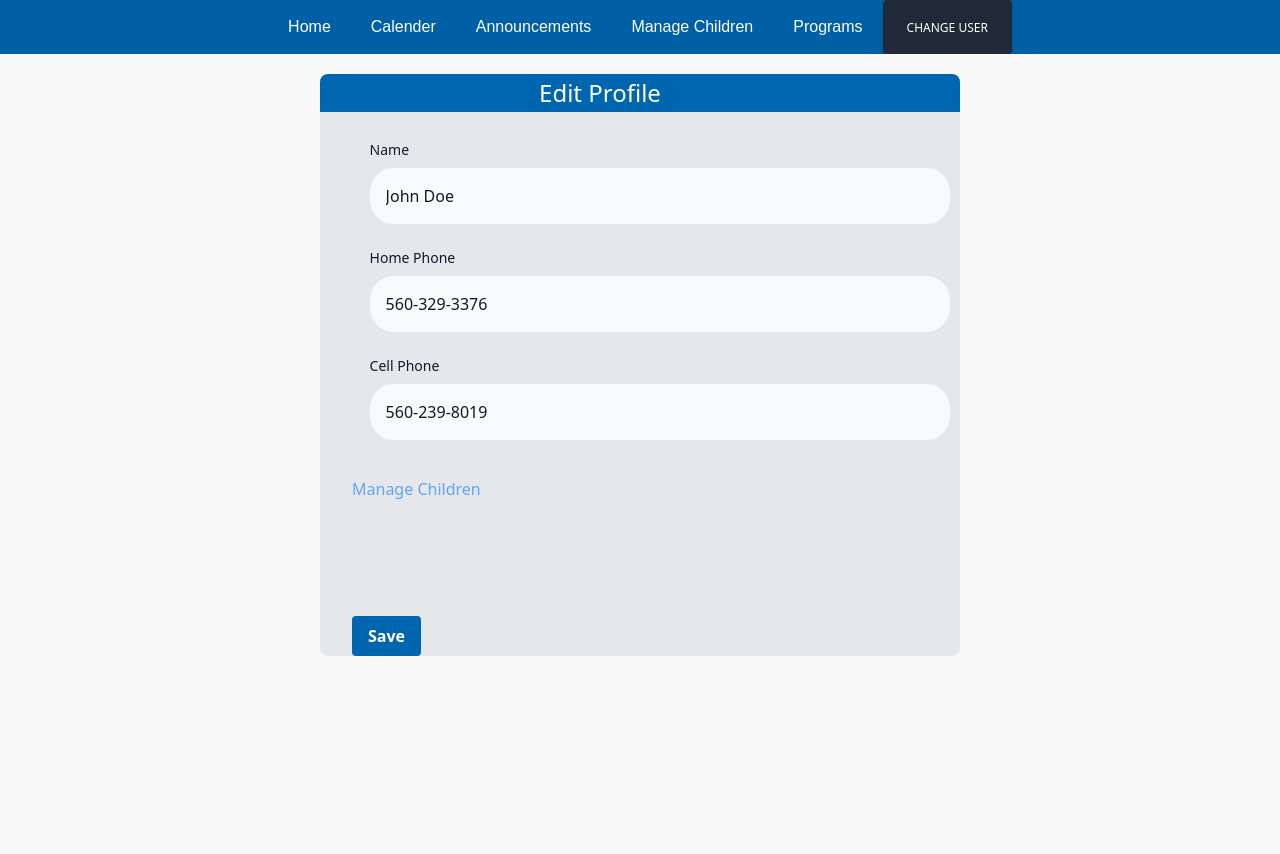
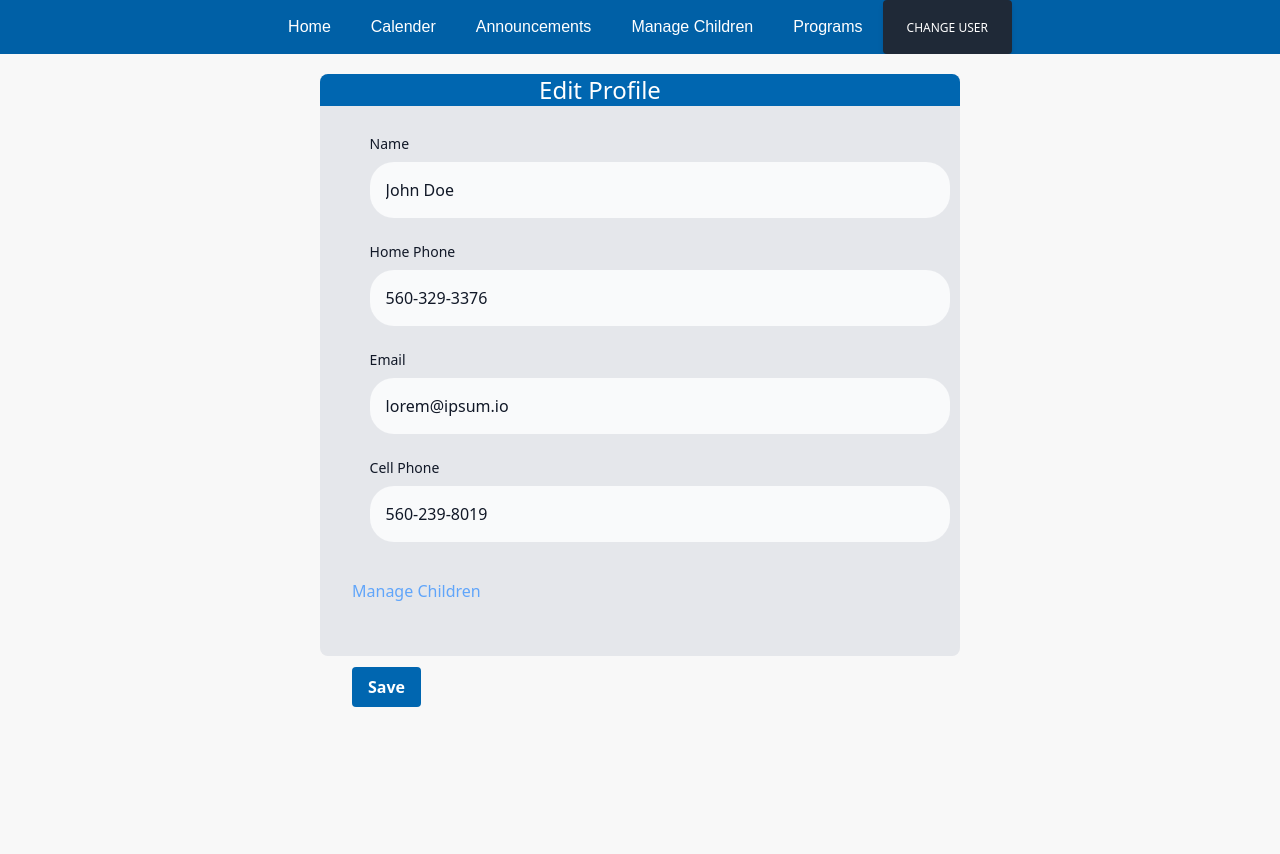
Before and after one commit to jacobef/lec-frontend-drafting, a Django app: page /edit_profile/ in a window 1280 px wide. Run offline with Django 4.2, Linux system fonts and the light colour scheme; some libraries are stand-ins or nearby versions.

Commit message:
added email

```diff
--- a/templates/edit_profile.html
+++ b/templates/edit_profile.html
@@ -82,6 +82,28 @@
 
                 </tr>
 
+
+                <tr class = "relative flex w-[97%] flex-row flex-row items-center justify-around space-x-10 rounded-3xl" >
+
+                    <td>
+
+                    </td>
+
+                    <td class = "w-full rounded-3xl">
+                        {% comment %} <input type="text" id="large-input" class = "w-[100%]  space-x-10  h-16 rounded-3xl bg-gray-300"> {% endcomment %}
+
+
+
+                            <div class="mb-6 w-full items-center rounded-3xl">
+                                <label for="large-input" class="block mb-2 text-sm font-medium text-gray-900 ">Email</label>
+                                <input type="text"  value="lorem@ipsum.io" class="w-full p-4 text-gray-900 rounded-3xl bg-gray-50 sm:text-md">
+                            </div>
+
+
+                    </td>
+
+                </tr>
+
                 <tr class = "relative flex w-[97%] flex-row flex-row items-center justify-around space-x-10 rounded-3xl" >
 
                     <td>
@@ -104,16 +126,25 @@
                 </tr>
 
 
+
                 <tr class = "relative flex w-[90%] mt-[2%] flex-row flex-row items-start space-x-10 rounded-3xl" >
 
                     <td>
                         <a class="relative flex truncate whitespace-nowrap text-blue-400 cursor-pointer hover:text-blue-500 hover:scale-110 hover:opacity-90 transition-all duration-100 ease-out">Manage Children</a>
                     </td>
 
+
                 </tr>
 
+                <tr class = "relative flex w-[90%] h-16  flex-row flex-row items-start space-x-10 rounded-3xl" >
 
-                <tr class = "relative flex w-[90%] mt-[18%] flex-row flex-row items-start space-x-10 rounded-3xl" >
+                    <td>
+
+                    </td>
+
+                </tr>
+
+                <tr class = "relative flex w-[90%] flex-row flex-row items-start space-x-10 rounded-3xl" >
 
                     <td>
                         <button class="bg-[#0066B0] hover:bg-blue-700 text-white font-bold py-2 px-4 rounded">
```
